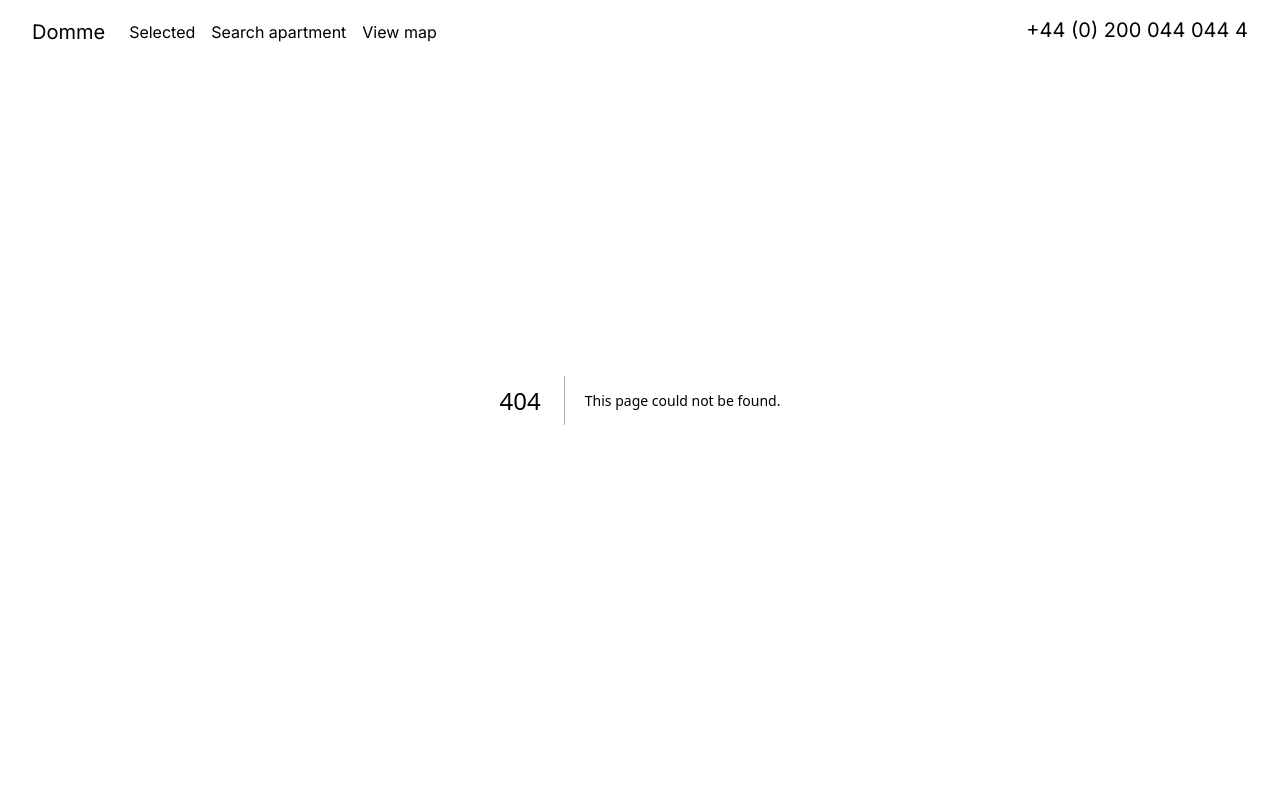
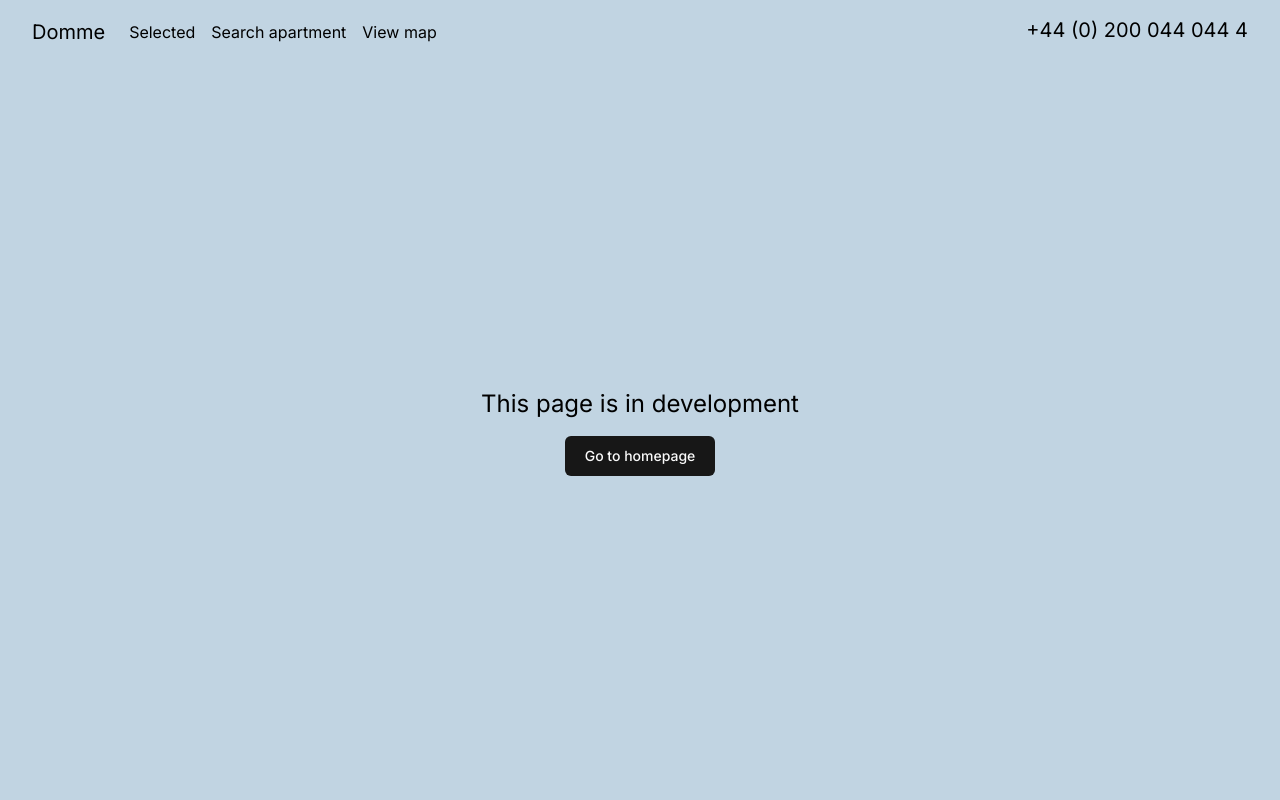
Before and after one commit to egorvts/Domme, a Next.js app: page /search in a window 1280 px wide. Before the commit this address had no page. Shown: the top 800 px of the page. Built offline with nearby package versions, Linux system fonts and the light colour scheme.

Commit message:
Added /selected and /search; InDev component

```diff
--- /dev/null
+++ b/src/app/search/page.tsx
@@ -0,0 +1,5 @@
+import InDev from "@/components/InDev";
+
+export default function page() {
+  return <InDev />;
+}
--- /dev/null
+++ b/src/app/selected/page.tsx
@@ -0,0 +1,5 @@
+import InDev from "@/components/InDev";
+
+export default function page() {
+  return <InDev />;
+}
--- /dev/null
+++ b/src/components/InDev.tsx
@@ -0,0 +1,13 @@
+import { Button } from "@/components/ui/button";
+import Link from "next/link";
+
+export default function page() {
+  return (
+    <div className="h-screen pt-16 px-8 flex flex-col gap-4 justify-center items-center bg-[#C1D4E2]">
+      <h2 className="text-2xl">This page is in development</h2>
+      <Button>
+        <Link href="/">Go to homepage</Link>
+      </Button>
+    </div>
+  );
+}
```
